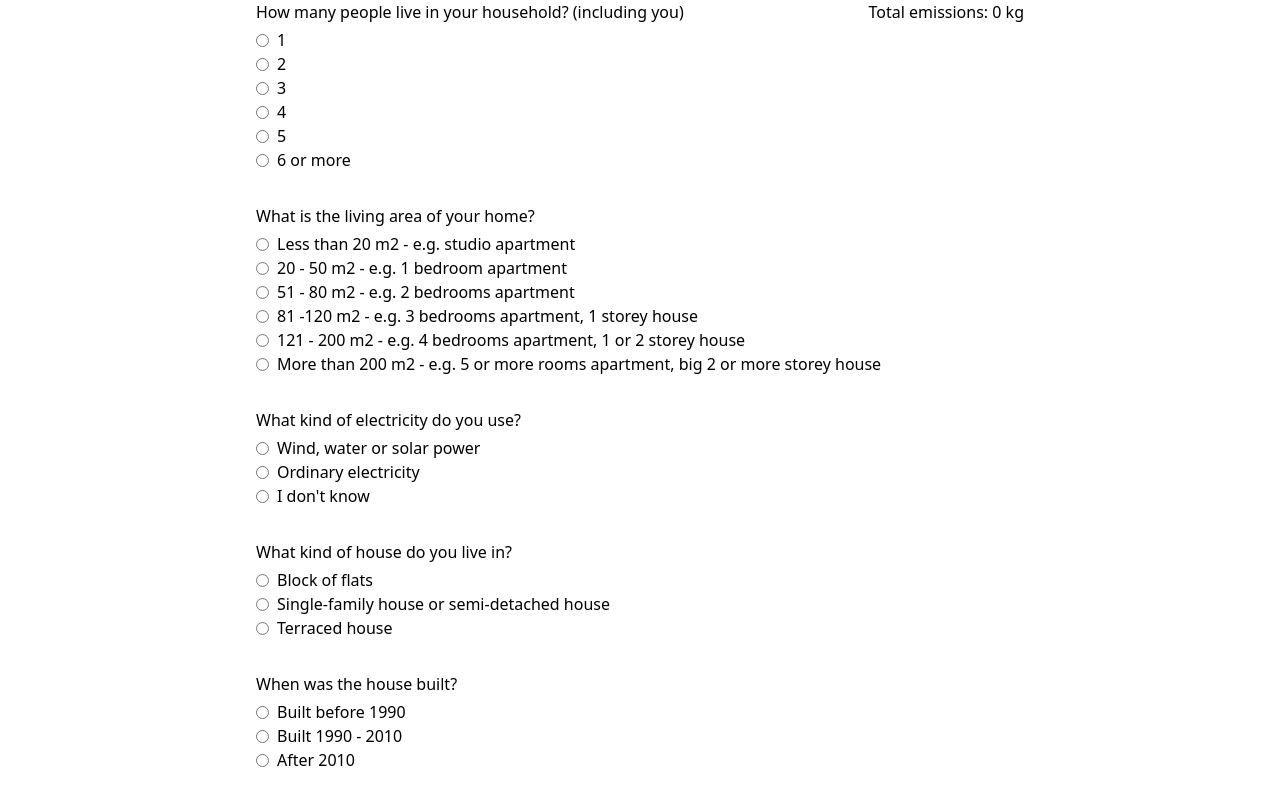
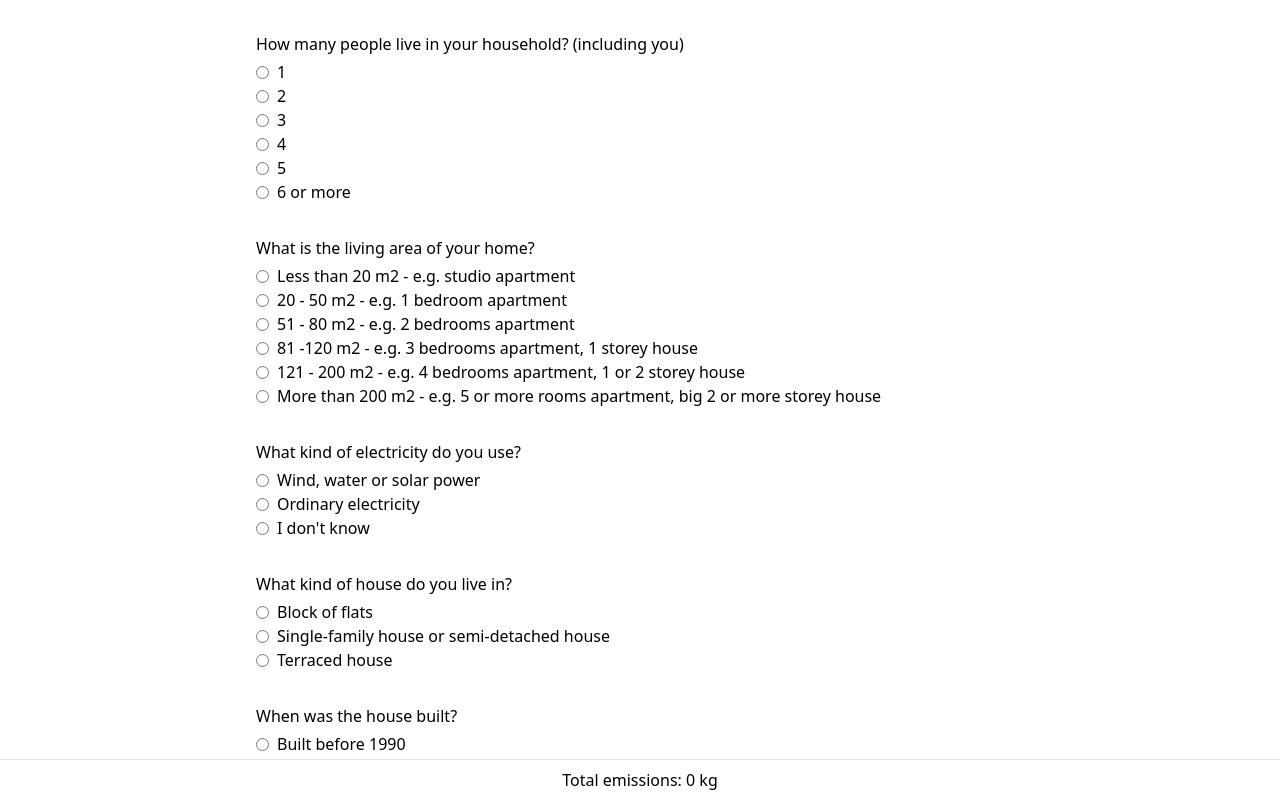
Before and after one commit to joonasnuutinen/lifestyle-transformer, a Next.js app: page / in a window 1280 px wide. Shown: the top 800 px of the page. Built offline with nearby package versions, Linux system fonts and the light colour scheme.

Commit message:
Consider display conditions

```diff
--- a/app/page.tsx
+++ b/app/page.tsx
@@ -12,21 +12,25 @@ interface Choice {
   relatedVariableValue?: number | string;
 }
 
+interface DisplayCondition {
+  operator: string;
+  value: string;
+  variableName: string;
+}
+
 interface Question {
   choices: Choice[];
+  displayCondition?: DisplayCondition[];
   formula: string;
   id: string;
   label: string;
   questionText: string;
+  relatedVariableName?: string;
   sortKey: string;
   variableName: string;
-  relatedVariableName?: string;
 }
 
-type AssignmentValue = number | string;
-
 type SetQuestionAnswer = (key: string, value: string) => void;
-
 type SetAnswer = (value: string) => void;
 
 const constants = parsedConstants as Record<string, number>;
@@ -57,7 +61,7 @@ function Question(props: {
   setQuestionAnswer: SetQuestionAnswer;
 }) {
   const { question, answer, setQuestionAnswer } = props;
-  const { questionText } = question;
+  const { questionText, displayCondition } = question;
 
   const setAnswer: SetAnswer = (value) => setQuestionAnswer(question.id, value);
 
@@ -78,23 +82,23 @@ function Question(props: {
 
 function TotalEmissions({ emissionsInKg }: { emissionsInKg: number }) {
   return (
-    <aside className="fixed top-0 inset-x-0 max-w-3xl mx-auto text-right">
-      <span className="bg-white">
+    <aside className="fixed bottom-0 inset-x-0 text-center bg-white py-2 border-t">
       Total emissions: <output>{emissionsInKg.toFixed(0)}</output> kg
-      </span>
     </aside>
   );
 }
 
 function Questionnaire({
+  questions,
   answers,
   setQuestionAnswer,
 }: {
+  questions: Question[];
   answers: Record<string, string>;
   setQuestionAnswer: SetQuestionAnswer;
 }) {
   return (
-    <form className="max-w-3xl mx-auto flex flex-col gap-8">
+    <form className="max-w-3xl mx-auto flex flex-col gap-8 pt-8 pb-16">
       {questions.map((question) => (
         <Question
           key={question.id}
@@ -169,7 +173,29 @@ export default function Home() {
     ...replacedAssignmentsFromAnswers,
   };
 
-  const emissionsInKg = questions.reduce<number>((acc, { formula }, i) => {
+  const testDisplayConditions = (displayConditions?: DisplayCondition[]) => {
+    if (!displayConditions) return true;
+
+    return displayConditions.every(({ variableName, operator, value }) => {
+      const formula = replaceVariables(
+        `${variableName} ${operator.replace(/[!=]==/, (op) => op.substring(0, 2))} ${value}`,
+        assignments,
+      );
+
+      try {
+        return evaluate(formula);
+      } catch (e) {
+        return false;
+      }
+    });
+  };
+
+  const availableQuestions = questions.filter(({ displayCondition }) =>
+    testDisplayConditions(displayCondition),
+  );
+
+  const emissionsInKg = availableQuestions.reduce<number>(
+    (acc, { formula }, i) => {
       const replacedFormula = replaceVariables(formula, assignments);
 
       try {
@@ -177,11 +203,17 @@ export default function Home() {
       } catch (e) {
         return acc;
       }
-  }, 0);
+    },
+    0,
+  );
 
   return (
     <main>
-      <Questionnaire answers={answers} setQuestionAnswer={setQuestionAnswer} />
+      <Questionnaire
+        questions={availableQuestions}
+        answers={answers}
+        setQuestionAnswer={setQuestionAnswer}
+      />
       <TotalEmissions emissionsInKg={emissionsInKg} />
     </main>
   );
```
Lines whose indentation alone changed are shown as unchanged.
